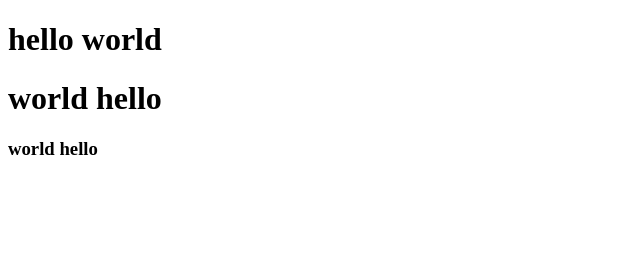
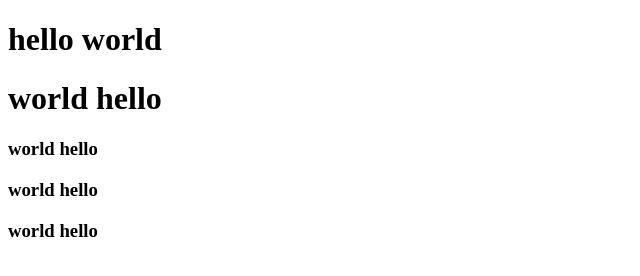
Before and after one commit to 759608103/testDemo, a plain HTML site: page index.html in a window 1280 px wide. Shown: the whole page, without its empty margins (0-640 px from the left). Drawn offline with Linux system fonts and the light colour scheme.

Commit message:
这是第五次提交代码

```diff
--- a/index.html
+++ b/index.html
@@ -9,5 +9,7 @@
     <h1>hello world</h1>
     <h1>world hello</h1>
     <h3>world hello</h3>
+    <h3>world hello</h3>
+    <h3>world hello</h3>
 </body>
 </html>
```
